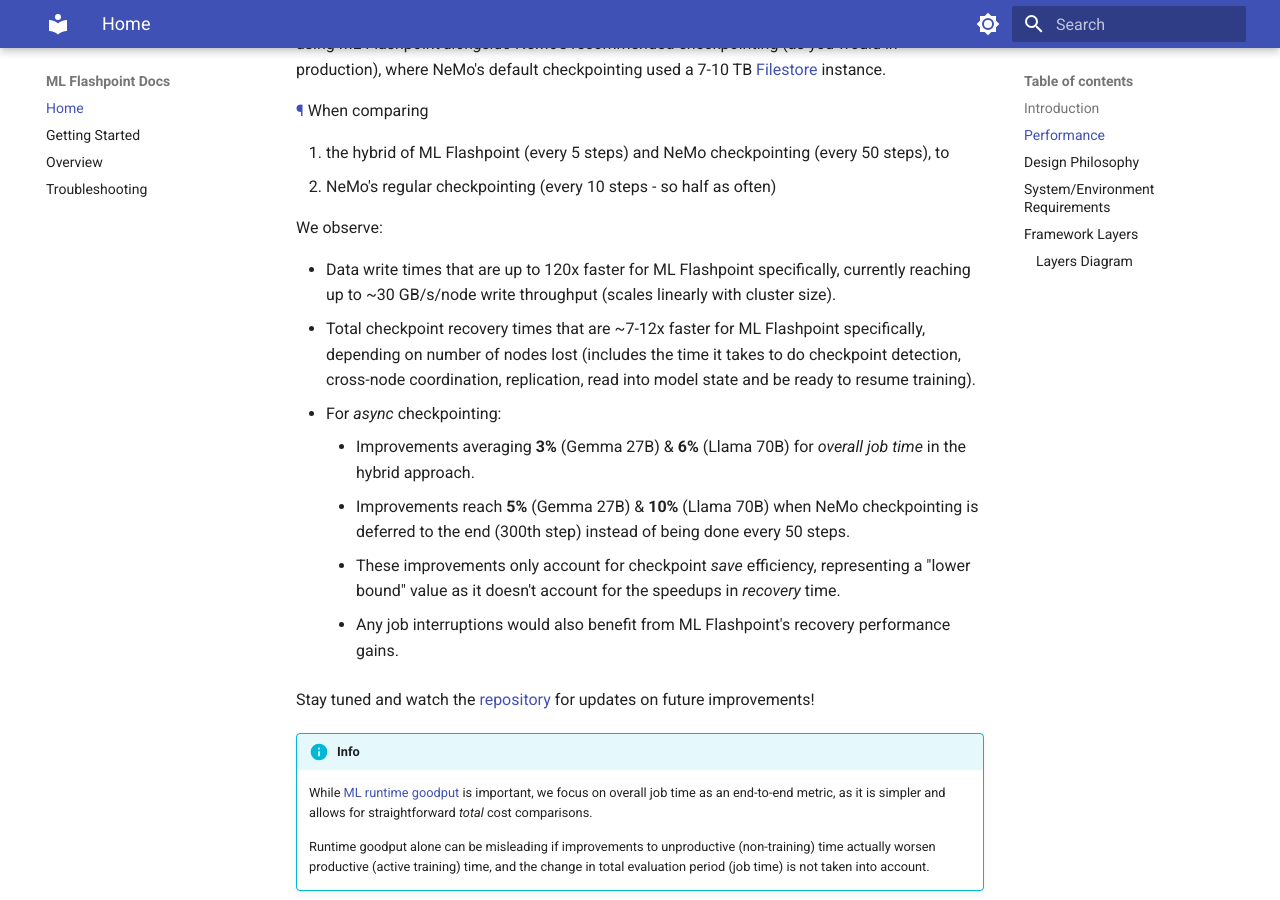
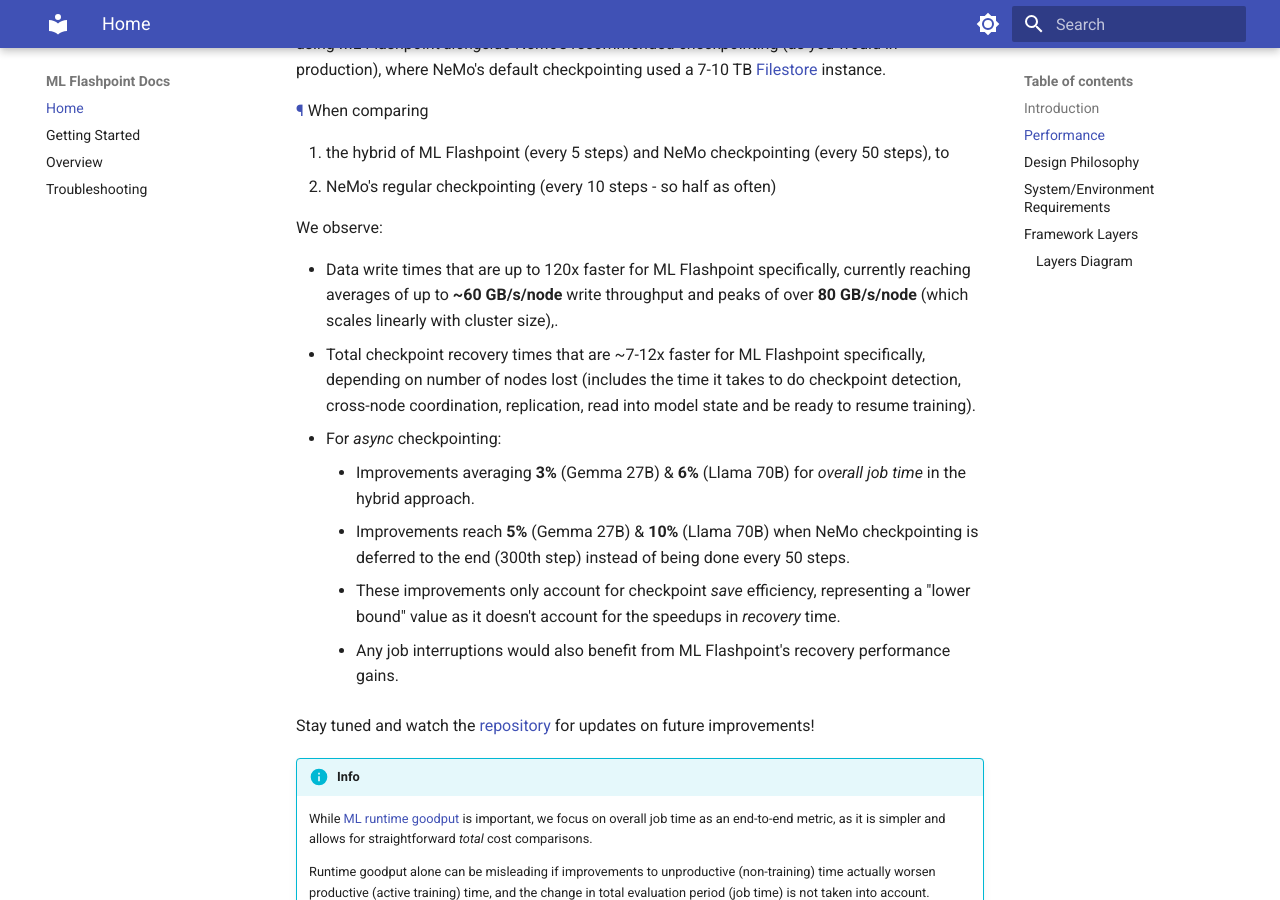
Before and after one commit to google/ml-flashpoint, an MkDocs documentation site: the page built from docs/README.md, in a window 1280 px wide and 900 px high, scrolled down 1015 px. Built offline with MkDocs 1.6.1 and Material for MkDocs 9.7.7, drawn with Linux system fonts in a browser that asks for light colours.

Commit message:
docs(site): update latest write throughput numbers

```diff
--- a/docs/README.md
+++ b/docs/README.md
@@ -36,7 +36,7 @@
 
 We observe:
 
-* Data write times that are up to 120x faster for ML Flashpoint specifically, currently reaching up to ~30 GB/s/node write throughput (scales linearly with cluster size).
+* Data write times that are up to 120x faster for ML Flashpoint specifically, currently reaching averages of up to **~60 GB/s/node** write throughput and peaks of over **80 GB/s/node** (which scales linearly with cluster size),.
 * Total checkpoint recovery times that are ~7-12x faster for ML Flashpoint specifically, depending on number of nodes lost (includes the time it takes to do checkpoint detection, cross-node coordination, replication, read into model state and be ready to resume training).
 * For _async_ checkpointing:
     * Improvements averaging **3%** (Gemma 27B) & **6%** (Llama 70B) for _overall job time_ in the hybrid approach.
```
